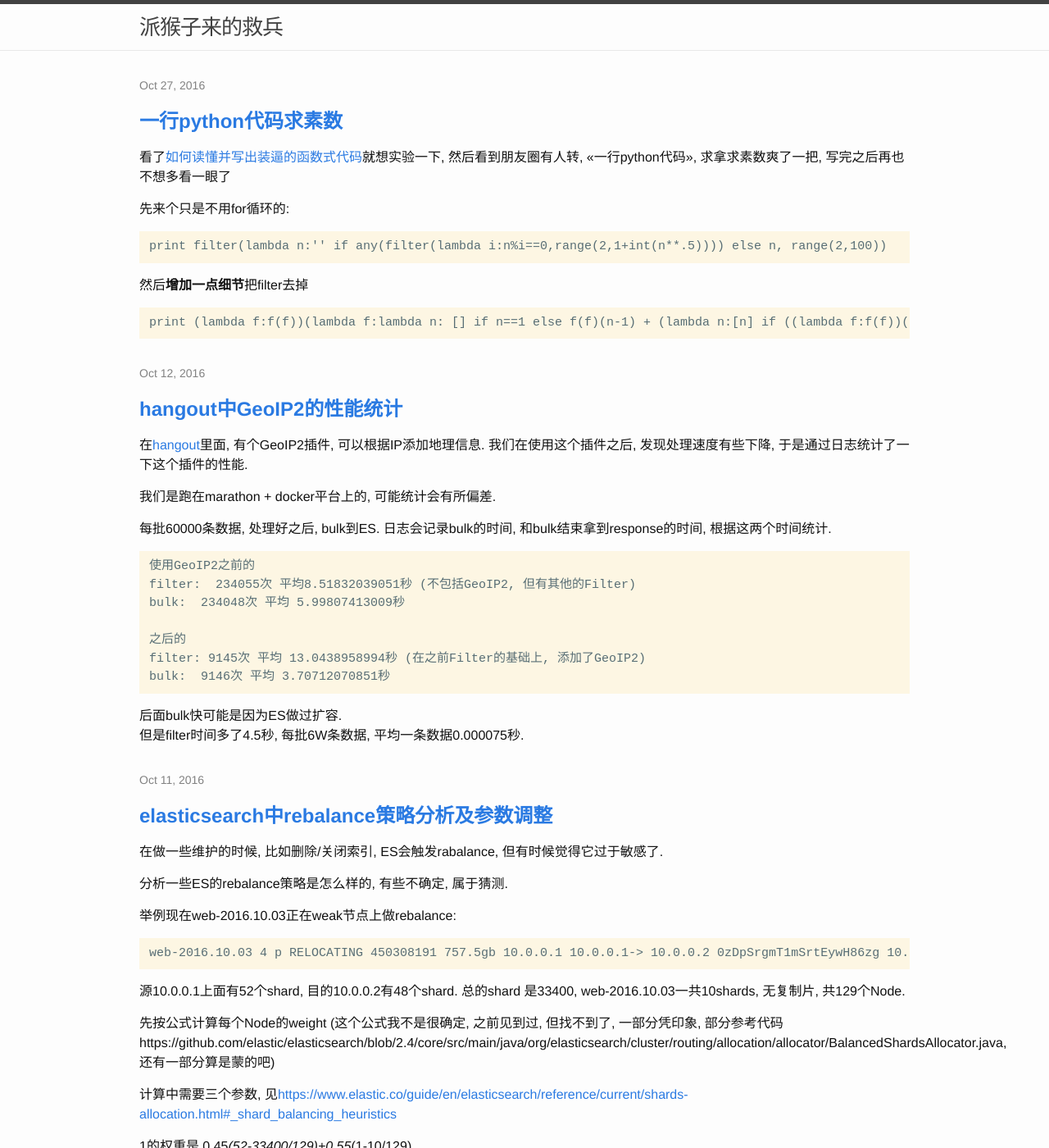
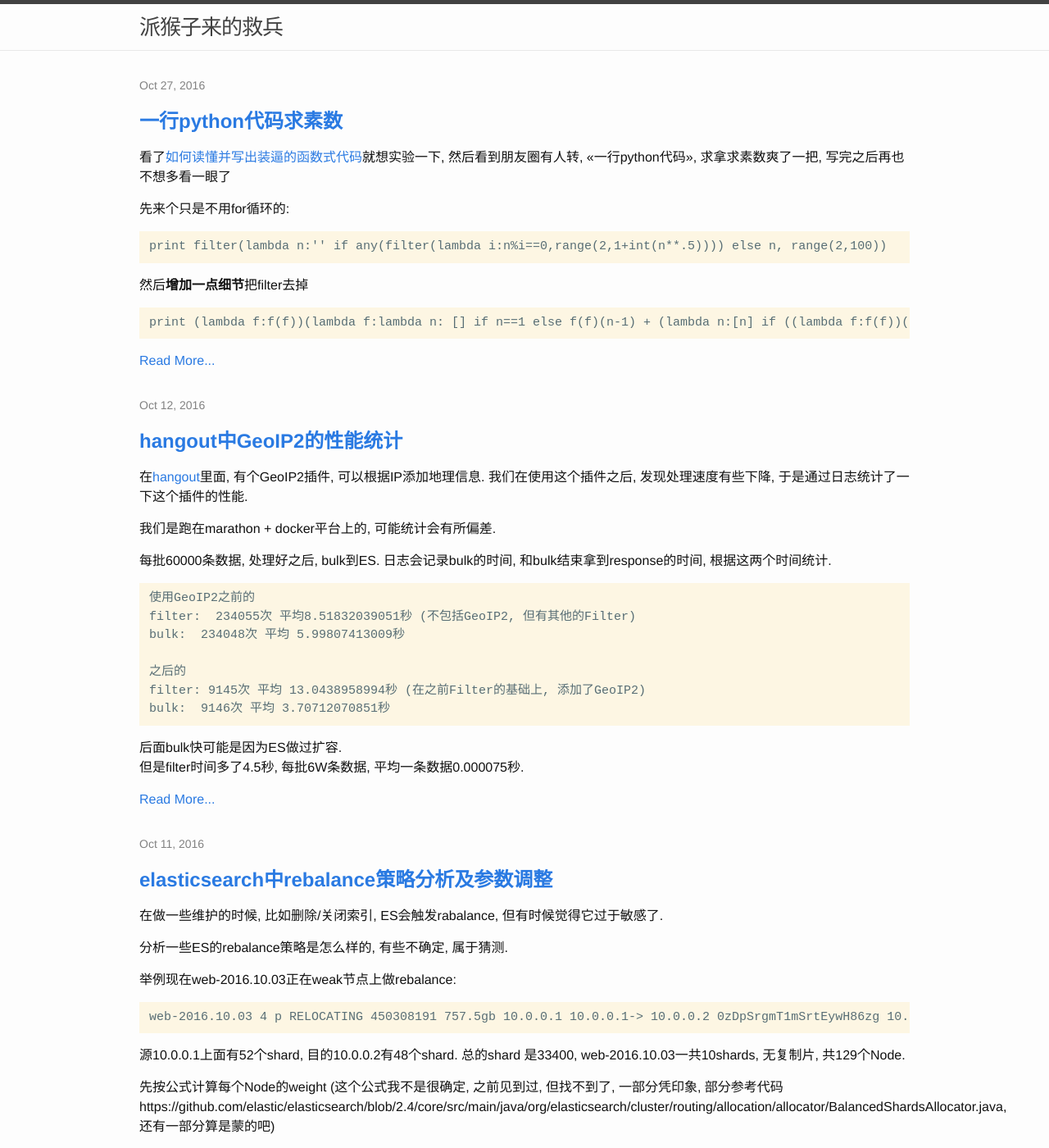
Before and after one commit to childe/ohmycat, a Jekyll site: the page built from index.html, in a window 1280 px wide and 1400 px high. Shown: the whole window at 82% size. Built offline with Jekyll 4.4.1, drawn with Linux system fonts in a browser that asks for light colours; the list of posts is cut into pages by our own code; comment, search, counter and statistics services are not loaded; some of the changed text lies outside the part shown.

Commit message:
read more

```diff
--- a/index.html
+++ b/index.html
@@ -14,6 +14,7 @@ layout: default
                 <a class="post-link" href="{{ post.url | prepend: site.baseurl }}">{{ post.title }}</a>
             </h1>
             <div> {% if post.abstract %}{{ post.abstract }}{% else %}{{ post.excerpt }}{% endif %}</div>
+            <a href="{{ post.url | prepend: site.baseurl }}">Read More...</a>
         </div>
         {% endfor %}
     </ul>
```
